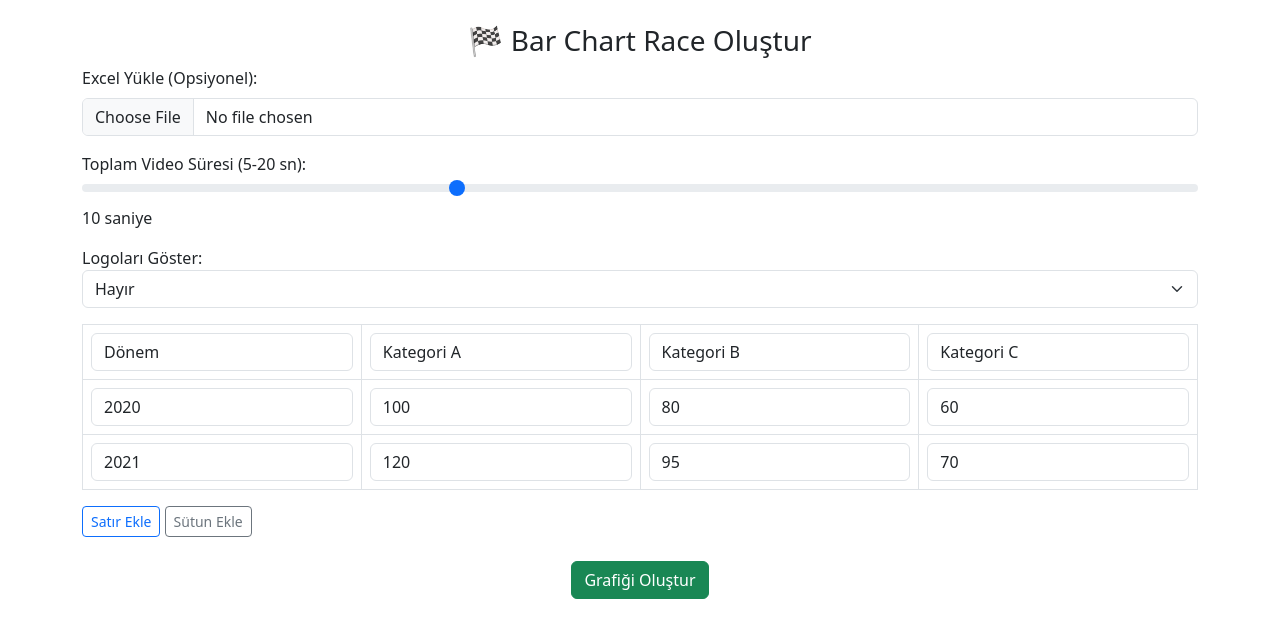
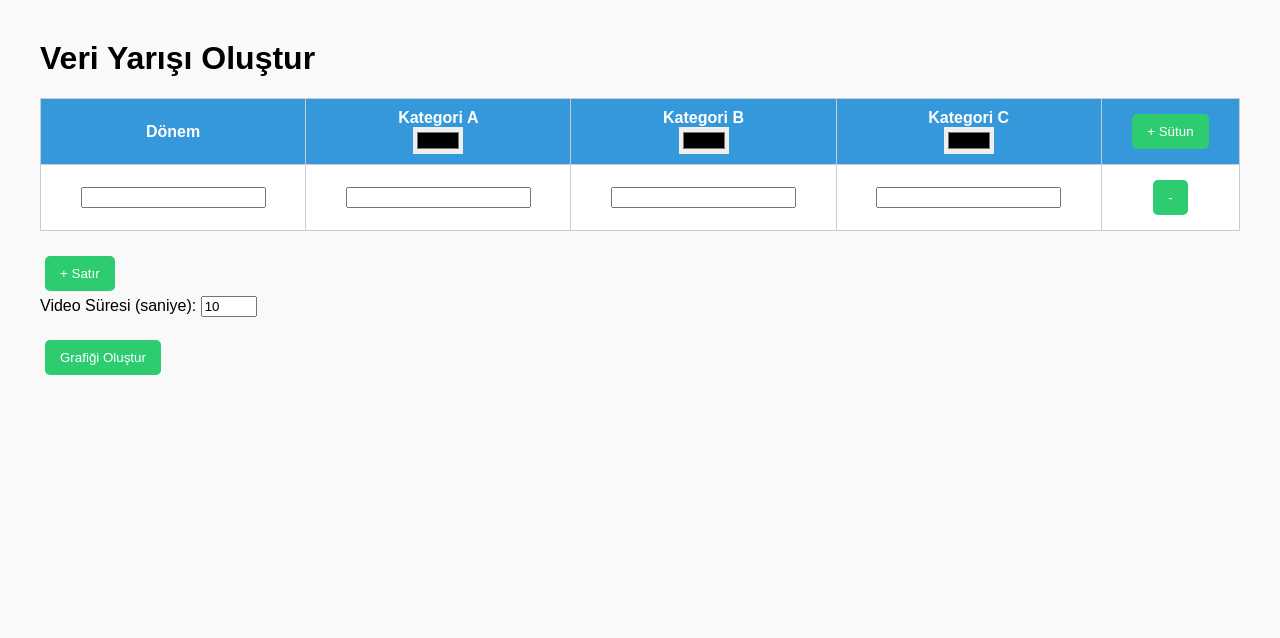
Before and after one commit to srknkrt1/ofis-asistani, a Flask app: page /viz in a window 1280 px wide. Shown: the top 638 px of the page. Run offline with Flask 3, Linux system fonts and the light colour scheme.

Commit message:
Update viz.html

```diff
--- a/templates/viz.html
+++ b/templates/viz.html
@@ -1,100 +1,105 @@
+<!-- viz.html -->
 <!DOCTYPE html>
 <html lang="tr">
 <head>
   <meta charset="UTF-8">
   <title>Veri Yarışı Oluştur</title>
-  <meta name="viewport" content="width=device-width, initial-scale=1">
-  <link href="https://cdn.jsdelivr.net/npm/bootstrap@5.3.3/dist/css/bootstrap.min.css" rel="stylesheet">
   <style>
-    table input, select {
-      min-width: 120px;
+    body {
+      font-family: Arial, sans-serif;
+      margin: 40px;
+      background-color: #f9f9f9;
+    }
+    table {
+      border-collapse: collapse;
+      width: 100%;
+      margin-bottom: 20px;
+      background-color: #fff;
+    }
+    th, td {
+      border: 1px solid #ccc;
+      padding: 10px;
+      text-align: center;
+    }
+    th {
+      background-color: #3498db;
+      color: white;
+    }
+    button, input[type="submit"] {
+      background-color: #2ecc71;
+      color: white;
+      padding: 10px 15px;
+      margin: 5px;
+      border: none;
+      cursor: pointer;
+      border-radius: 5px;
+    }
+    button:hover {
+      background-color: #27ae60;
+    }
+    input[type="color"] {
+      border: none;
     }
   </style>
 </head>
 <body>
-<div class="container mt-4">
-  <h3 class="text-center">🏁 Bar Chart Race Oluştur</h3>
-
-  <form action="/viz/render" method="post" enctype="multipart/form-data" id="vizForm">
-    <div class="mb-3">
-      <label class="form-label">Excel Yükle (Opsiyonel):</label>
-      <input class="form-control" type="file" name="excel">
-    </div>
-
-    <div class="mb-3">
-      <label>Toplam Video Süresi (5-20 sn):</label>
-      <input class="form-range" type="range" name="duration" min="5" max="20" value="10" oninput="this.nextElementSibling.value = this.value">
-      <output>10</output> saniye
-    </div>
-
-    <div class="mb-3">
-      <label>Logoları Göster:</label>
-      <select name="show_logos" class="form-select">
-        <option value="no">Hayır</option>
-        <option value="yes">Evet</option>
-      </select>
-    </div>
-
-    <div class="table-responsive">
-      <table class="table table-bordered" id="dataTable">
+  <h1>Veri Yarışı Oluştur</h1>
+  <form action="/viz" method="post">
+    <table id="data-table">
       <thead>
         <tr>
-          <th><input class="form-control" name="headers[]" value="Dönem"></th>
-          <th><input class="form-control" name="headers[]" value="Kategori A"></th>
-          <th><input class="form-control" name="headers[]" value="Kategori B"></th>
-          <th><input class="form-control" name="headers[]" value="Kategori C"></th>
+          <th>Dönem</th>
+          <th>Kategori A <br><input type="color" name="colors"></th>
+          <th>Kategori B <br><input type="color" name="colors"></th>
+          <th>Kategori C <br><input type="color" name="colors"></th>
+          <th><button type="button" onclick="addColumn()">+ Sütun</button></th>
         </tr>
       </thead>
-        <tbody id="tableBody">
+      <tbody>
         <tr>
-          <td><input name="row0[]" class="form-control" value="2020"></td>
-          <td><input name="row0[]" class="form-control" value="100"></td>
-          <td><input name="row0[]" class="form-control" value="80"></td>
-          <td><input name="row0[]" class="form-control" value="60"></td>
-        </tr>
-        <tr>
-          <td><input name="row1[]" class="form-control" value="2021"></td>
-          <td><input name="row1[]" class="form-control" value="120"></td>
-          <td><input name="row1[]" class="form-control" value="95"></td>
-          <td><input name="row1[]" class="form-control" value="70"></td>
+          <td><input name="row_0" type="text"></td>
+          <td><input name="row_0" type="number"></td>
+          <td><input name="row_0" type="number"></td>
+          <td><input name="row_0" type="number"></td>
+          <td><button type="button" onclick="deleteRow(this)">-</button></td>
         </tr>
       </tbody>
     </table>
-      <button type="button" class="btn btn-outline-primary btn-sm" onclick="addRow()">Satır Ekle</button>
-      <button type="button" class="btn btn-outline-secondary btn-sm" onclick="addColumn()">Sütun Ekle</button>
-    </div>
-
-    <div class="mt-4 text-center">
-      <button class="btn btn-success" type="submit">Grafiği Oluştur</button>
-    </div>
+    <button type="button" onclick="addRow()">+ Satır</button><br>
+    <label>Video Süresi (saniye): <input type="number" name="duration" min="5" max="20" value="10"></label><br><br>
+    <input type="submit" value="Grafiği Oluştur">
   </form>
-</div>
 
   <script>
     function addRow() {
-    const tbody = document.getElementById('tableBody');
-    const rowCount = tbody.rows.length;
-    const colCount = tbody.rows[0].cells.length;
-    let row = '<tr>';
-    for (let i = 0; i < colCount; i++) {
-      row += `<td><input name="row${rowCount}[]" class="form-control"></td>`;
+      const table = document.getElementById("data-table").getElementsByTagName('tbody')[0];
+      const cols = table.rows[0].cells.length;
+      const row = table.insertRow();
+      for (let i = 0; i < cols - 1; i++) {
+        const cell = row.insertCell();
+        cell.innerHTML = '<input name="row_' + table.rows.length + '" type="text">';
       }
-    row += '</tr>';
-    tbody.insertAdjacentHTML('beforeend', row);
+      const delCell = row.insertCell();
+      delCell.innerHTML = '<button type="button" onclick="deleteRow(this)">-</button>';
+    }
+
+    function deleteRow(btn) {
+      const row = btn.parentNode.parentNode;
+      row.parentNode.removeChild(row);
     }
 
     function addColumn() {
-    const headerRow = document.querySelector('thead tr');
+      const table = document.getElementById("data-table");
+      const headerRow = table.rows[0];
+      const index = headerRow.cells.length - 1;
       const newHeader = document.createElement('th');
-    newHeader.innerHTML = `<input class="form-control" name="headers[]" value="Yeni Kategori">`;
-    headerRow.appendChild(newHeader);
+      newHeader.innerHTML = 'Kategori ' + String.fromCharCode(65 + index - 1) + '<br><input type="color" name="colors">';
+      headerRow.insertBefore(newHeader, headerRow.lastElementChild);
 
-    const rows = document.querySelectorAll('#tableBody tr');
-    rows.forEach((tr, rowIndex) => {
-      const td = document.createElement('td');
-      td.innerHTML = `<input name="row${rowIndex}[]" class="form-control">`;
-      tr.appendChild(td);
-    });
+      for (let i = 1; i < table.rows.length; i++) {
+        const newCell = table.rows[i].insertCell(index);
+        newCell.innerHTML = '<input name="row_' + i + '" type="number">';
+      }
     }
   </script>
 </body>
```
Lines whose indentation alone changed are shown as unchanged.
